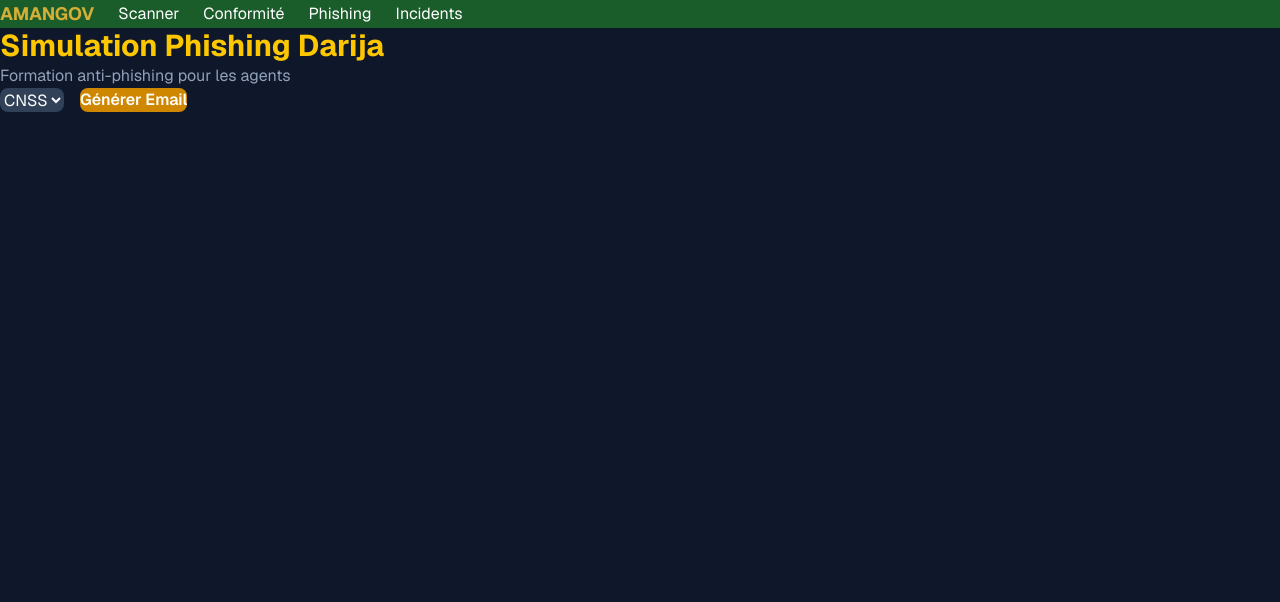
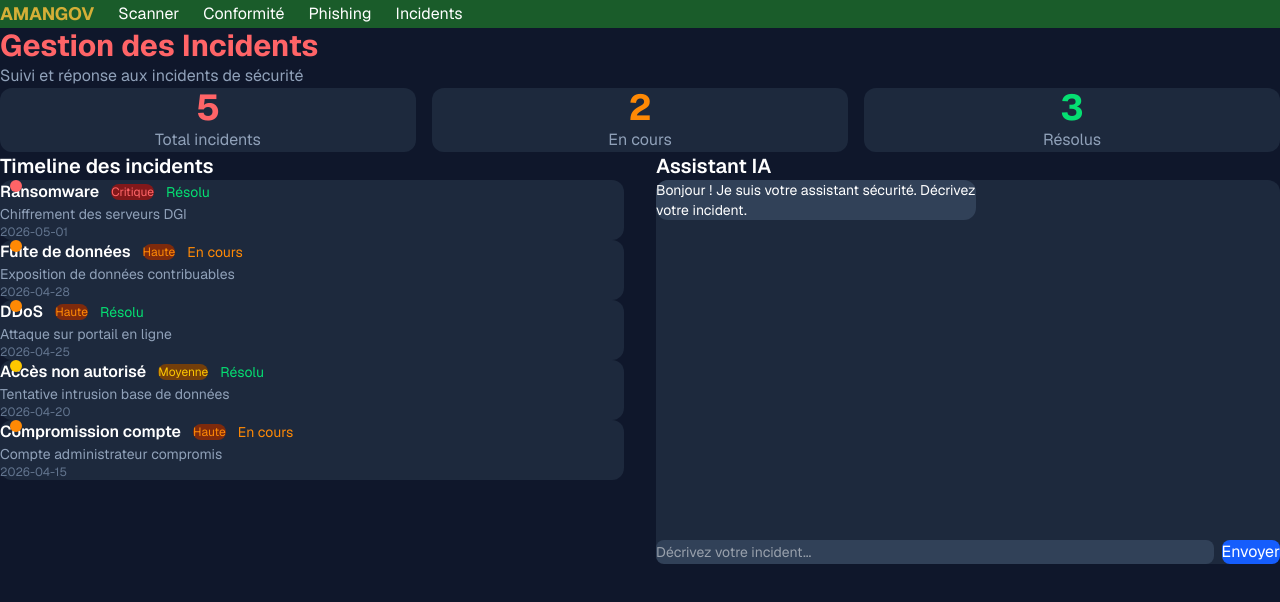
Before and after one commit to f3d4yn/AmanGov, a Next.js app: page /phishing in a window 1280 px wide. Shown: the top 602 px of the page. Built offline with nearby package versions, Linux system fonts and the light colour scheme.

Commit message:
fix: conflit resolu

```diff
--- a/app/incidents/page.js
+++ b/app/incidents/page.js
@@ -1,5 +1,4 @@
 'use client'
-<<<<<<< HEAD
 import { useState } from 'react'
 
 const incidents = [
@@ -40,7 +39,6 @@ export default function IncidentsPage() {
     <main className="min-h-screen bg-slate-900 text-white p-8">
       <h1 className="text-3xl font-bold text-red-400 mb-2">Gestion des Incidents</h1>
       <p className="text-slate-400 mb-8">Suivi et réponse aux incidents de sécurité</p>
-
       <div className="grid grid-cols-3 gap-4 mb-8">
         <div className="bg-slate-800 rounded-xl p-5 text-center">
           <div className="text-4xl font-bold text-red-400">{incidents.length}</div>
@@ -55,7 +53,6 @@ export default function IncidentsPage() {
           <div className="text-slate-400 mt-1">Résolus</div>
         </div>
       </div>
-
       <div className="grid grid-cols-1 lg:grid-cols-2 gap-8">
         <div>
           <h2 className="text-xl font-semibold mb-4">Timeline des incidents</h2>
@@ -77,7 +74,6 @@ export default function IncidentsPage() {
             ))}
           </div>
         </div>
-
         <div>
           <h2 className="text-xl font-semibold mb-4">Assistant IA</h2>
           <div className="bg-slate-800 rounded-xl p-4 h-96 flex flex-col">
@@ -108,15 +104,3 @@ export default function IncidentsPage() {
     </main>
   )
 }
-=======
-import PageLayout from '@/components/PageLayout'
-export default function Incidents() {
-  return (
-    <PageLayout title="Réponse aux incidents" currentPath="/incidents">
-      <div style={{ padding: '32px' }}>
-        {/* Marwa travaille ici */}
-      </div>
-    </PageLayout>
-  )
-}
->>>>>>> origin/module-scanner
--- a/app/phishing/page.js
+++ b/app/phishing/page.js
@@ -1,91 +1,107 @@
 'use client'
 import { useState } from 'react'
 
-const templates = [
-  { id: 1, cible: 'CNSS', sujet: 'Message urgent concernant votre compte', corps: 'Salam khoya, lCNSS 3andek chi message jdid. Veuillez vérifier votre compte immédiatement en cliquant sur le lien ci-dessous.' },
-  { id: 2, cible: 'DGI', sujet: 'Avis de paiement en retard', corps: 'DGI: takhallaf 3la paiment dyalek. Cliquez ici pour régulariser votre situation fiscale avant le 15 mai.' },
-  { id: 3, cible: 'Barid', sujet: 'Votre colis est en attente', corps: 'Barid Al-Maghrib: 3andek colis fi attente. Confirmer votre adresse pour la livraison.' },
-  { id: 4, cible: 'RAM', sujet: 'Confirmation de votre vol', corps: 'Royal Air Maroc: reservation dyalek machi confirmed. Cliquez pour confirmer avant expiration.' },
-  { id: 5, cible: 'ONEE', sujet: 'Facture impayée - Action requise', corps: 'ONEE: facture dyalek ma3dawch. Réglez maintenant pour éviter la coupure de service.' },
+const incidents = [
+  { id: 1, type: 'Ransomware', date: '2026-05-01', gravite: 'Critique', statut: 'Résolu', description: 'Chiffrement des serveurs DGI' },
+  { id: 2, type: 'Fuite de données', date: '2026-04-28', gravite: 'Haute', statut: 'En cours', description: 'Exposition de données contribuables' },
+  { id: 3, type: 'DDoS', date: '2026-04-25', gravite: 'Haute', statut: 'Résolu', description: 'Attaque sur portail en ligne' },
+  { id: 4, type: 'Accès non autorisé', date: '2026-04-20', gravite: 'Moyenne', statut: 'Résolu', description: 'Tentative intrusion base de données' },
+  { id: 5, type: 'Compromission compte', date: '2026-04-15', gravite: 'Haute', statut: 'En cours', description: 'Compte administrateur compromis' },
 ]
 
-export default function PhishingPage() {
-  const [cible, setCible] = useState('CNSS')
-  const [emailGenere, setEmailGenere] = useState(null)
-  const [landing, setLanding] = useState(false)
+const graviteColor = {
+  'Critique': 'text-red-400 bg-red-900',
+  'Haute': 'text-orange-400 bg-orange-900',
+  'Moyenne': 'text-yellow-400 bg-yellow-900',
+  'Faible': 'text-green-400 bg-green-900',
+}
 
-  const generer = () => {
-    const template = templates.find(t => t.cible === cible) || templates[0]
-    setEmailGenere(template)
-    setLanding(false)
-  }
+const statutColor = {
+  'Résolu': 'text-green-400',
+  'En cours': 'text-orange-400',
+}
 
-  if (landing) {
-    return (
-      <main className="min-h-screen bg-red-900 text-white flex flex-col items-center justify-center p-8">
-        <div className="text-6xl mb-6">⚠️</div>
-        <h1 className="text-4xl font-bold mb-4 text-center">Vous avez cliqué !</h1>
-        <div className="bg-red-800 rounded-xl p-6 max-w-lg text-center mb-8">
-          <p className="text-lg mb-4">Ceci était une simulation éducative AmanGov.</p>
-          <p className="text-red-300">SIMULATION ÉDUCATIVE - AMANGOV</p>
-        </div>
-        <div className="bg-slate-800 rounded-xl p-6 max-w-lg w-full mb-6">
-          <h2 className="text-xl font-bold mb-4 text-yellow-400">3 conseils anti-phishing</h2>
-          <div className="space-y-3">
-            <p>✅ Vérifiez toujours l'adresse email de l'expéditeur</p>
-            <p>✅ Ne cliquez jamais sur des liens urgents sans vérification</p>
-            <p>✅ Contactez directement l'organisme par téléphone en cas de doute</p>
-          </div>
-        </div>
-        <button onClick={() => setLanding(false)}
-          className="bg-blue-600 hover:bg-blue-500 px-8 py-3 rounded-lg font-semibold transition">
-          Continuer la formation →
-        </button>
-      </main>
-    )
+export default function IncidentsPage() {
+  const [messages, setMessages] = useState([
+    { role: 'ai', text: 'Bonjour ! Je suis votre assistant sécurité. Décrivez votre incident.' }
+  ])
+  const [input, setInput] = useState('')
+
+  const sendMessage = () => {
+    if (!input.trim()) return
+    const userMsg = { role: 'user', text: input }
+    const aiMsg = { role: 'ai', text: `Incident "${input}" enregistré. Étapes recommandées : 1) Isoler les systèmes affectés 2) Notifier le RSSI 3) Documenter l'incident 4) Contacter DGSSI si nécessaire.` }
+    setMessages(prev => [...prev, userMsg, aiMsg])
+    setInput('')
   }
 
   return (
     <main className="min-h-screen bg-slate-900 text-white p-8">
-      <h1 className="text-3xl font-bold text-yellow-400 mb-2">Simulation Phishing Darija</h1>
-      <p className="text-slate-400 mb-8">Formation anti-phishing pour les agents</p>
-      <div className="flex gap-4 mb-8 flex-wrap">
-        <select value={cible} onChange={e => setCible(e.target.value)}
-          className="bg-slate-700 rounded-lg px-4 py-3 text-white outline-none">
-          {['CNSS', 'DGI', 'Barid', 'RAM', 'ONEE'].map(c => (
-            <option key={c} value={c}>{c}</option>
-          ))}
-        </select>
-        <button onClick={generer}
-          className="bg-yellow-600 hover:bg-yellow-500 px-8 py-3 rounded-lg font-semibold transition">
-          Générer Email
-        </button>
+      <h1 className="text-3xl font-bold text-red-400 mb-2">Gestion des Incidents</h1>
+      <p className="text-slate-400 mb-8">Suivi et réponse aux incidents de sécurité</p>
+      <div className="grid grid-cols-3 gap-4 mb-8">
+        <div className="bg-slate-800 rounded-xl p-5 text-center">
+          <div className="text-4xl font-bold text-red-400">{incidents.length}</div>
+          <div className="text-slate-400 mt-1">Total incidents</div>
+        </div>
+        <div className="bg-slate-800 rounded-xl p-5 text-center">
+          <div className="text-4xl font-bold text-orange-400">{incidents.filter(i => i.statut === 'En cours').length}</div>
+          <div className="text-slate-400 mt-1">En cours</div>
+        </div>
+        <div className="bg-slate-800 rounded-xl p-5 text-center">
+          <div className="text-4xl font-bold text-green-400">{incidents.filter(i => i.statut === 'Résolu').length}</div>
+          <div className="text-slate-400 mt-1">Résolus</div>
+        </div>
       </div>
-      {emailGenere && (
-        <div className="max-w-2xl">
-          <div className="bg-white text-gray-900 rounded-xl overflow-hidden shadow-2xl">
-            <div className="bg-gray-100 px-6 py-3 flex items-center gap-3 border-b">
-              <div className="w-3 h-3 rounded-full bg-red-400"></div>
-              <div className="w-3 h-3 rounded-full bg-yellow-400"></div>
-              <div className="w-3 h-3 rounded-full bg-green-400"></div>
-              <span className="ml-4 text-sm text-gray-500">Gmail - Simulation</span>
+      <div className="grid grid-cols-1 lg:grid-cols-2 gap-8">
+        <div>
+          <h2 className="text-xl font-semibold mb-4">Timeline des incidents</h2>
+          <div className="relative">
+            <div className="absolute left-4 top-0 bottom-0 w-0.5 bg-slate-700"></div>
+            {incidents.map(inc => (
+              <div key={inc.id} className="relative pl-10 pb-6">
+                <div className={`absolute left-2.5 w-3 h-3 rounded-full mt-1.5 ${inc.gravite === 'Critique' ? 'bg-red-400' : inc.gravite === 'Haute' ? 'bg-orange-400' : 'bg-yellow-400'}`}></div>
+                <div className="bg-slate-800 rounded-xl p-4">
+                  <div className="flex items-center gap-3 mb-1">
+                    <span className="font-semibold">{inc.type}</span>
+                    <span className={`px-2 py-0.5 rounded-full text-xs ${graviteColor[inc.gravite]}`}>{inc.gravite}</span>
+                    <span className={`text-sm ${statutColor[inc.statut]}`}>{inc.statut}</span>
+                  </div>
+                  <p className="text-slate-400 text-sm">{inc.description}</p>
+                  <p className="text-slate-500 text-xs mt-1">{inc.date}</p>
+                </div>
+              </div>
+            ))}
+          </div>
+        </div>
+        <div>
+          <h2 className="text-xl font-semibold mb-4">Assistant IA</h2>
+          <div className="bg-slate-800 rounded-xl p-4 h-96 flex flex-col">
+            <div className="flex-1 overflow-y-auto space-y-3 mb-4">
+              {messages.map((msg, i) => (
+                <div key={i} className={`flex ${msg.role === 'user' ? 'justify-end' : 'justify-start'}`}>
+                  <div className={`max-w-xs px-4 py-2 rounded-xl text-sm ${msg.role === 'user' ? 'bg-blue-600' : 'bg-slate-700'}`}>
+                    {msg.text}
+                  </div>
+                </div>
+              ))}
             </div>
-            <div className="p-6">
-              <div className="border-b pb-4 mb-4">
-                <p className="text-sm text-gray-500">De: noreply-{emailGenere.cible.toLowerCase()}@gmail.com</p>
-                <p className="text-sm text-gray-500">À: agent@administration.ma</p>
-                <p className="font-semibold mt-2">{emailGenere.sujet}</p>
-              </div>
-              <p className="text-gray-700 mb-6">{emailGenere.corps}</p>
-              <button onClick={() => setLanding(true)}
-                className="bg-blue-600 text-white px-6 py-2 rounded-lg hover:bg-blue-700 transition">
-                Cliquer ici →
+            <div className="flex gap-2">
+              <input
+                value={input}
+                onChange={e => setInput(e.target.value)}
+                onKeyDown={e => e.key === 'Enter' && sendMessage()}
+                placeholder="Décrivez votre incident..."
+                className="flex-1 bg-slate-700 rounded-lg px-4 py-2 text-sm outline-none"
+              />
+              <button onClick={sendMessage}
+                className="bg-blue-600 hover:bg-blue-500 px-4 py-2 rounded-lg transition">
+                Envoyer
               </button>
             </div>
           </div>
-          <p className="text-center text-slate-500 text-sm mt-3">SIMULATION ÉDUCATIVE - AMANGOV</p>
         </div>
-      )}
+      </div>
     </main>
   )
 }
```
